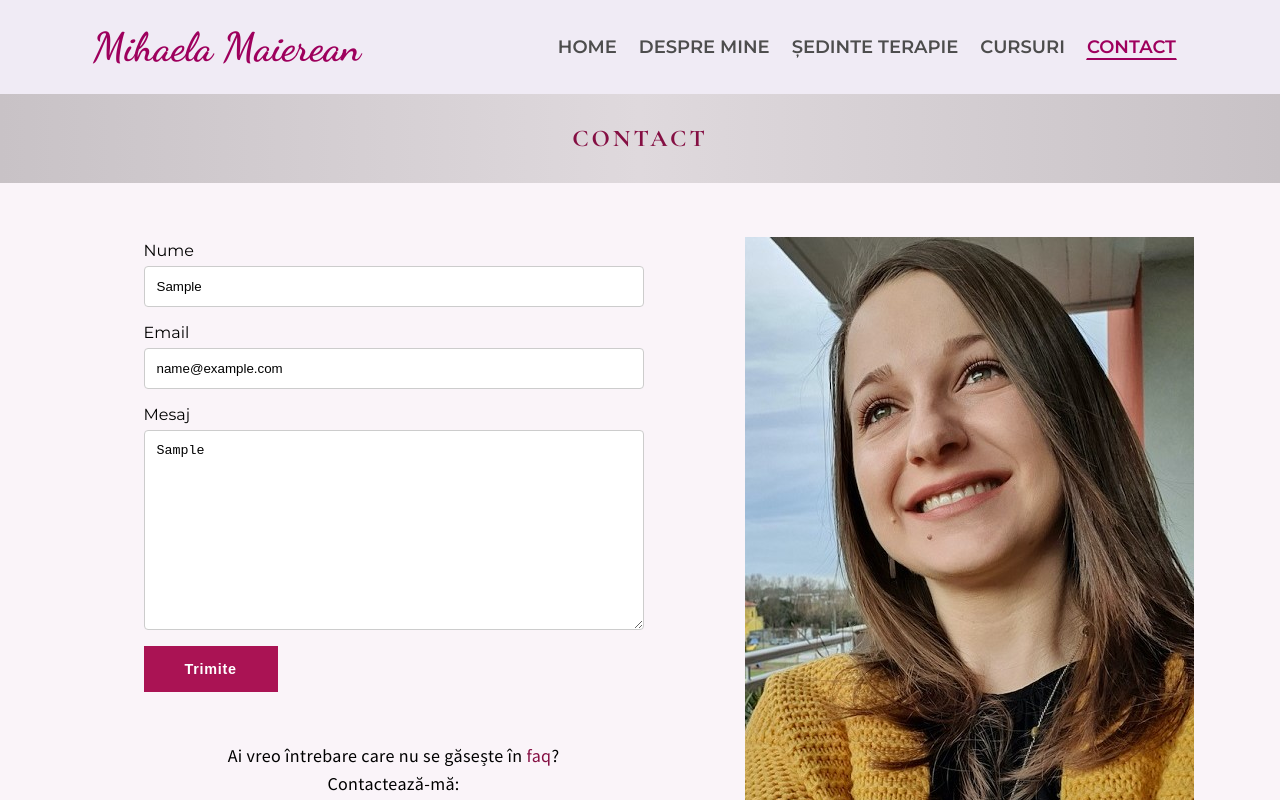
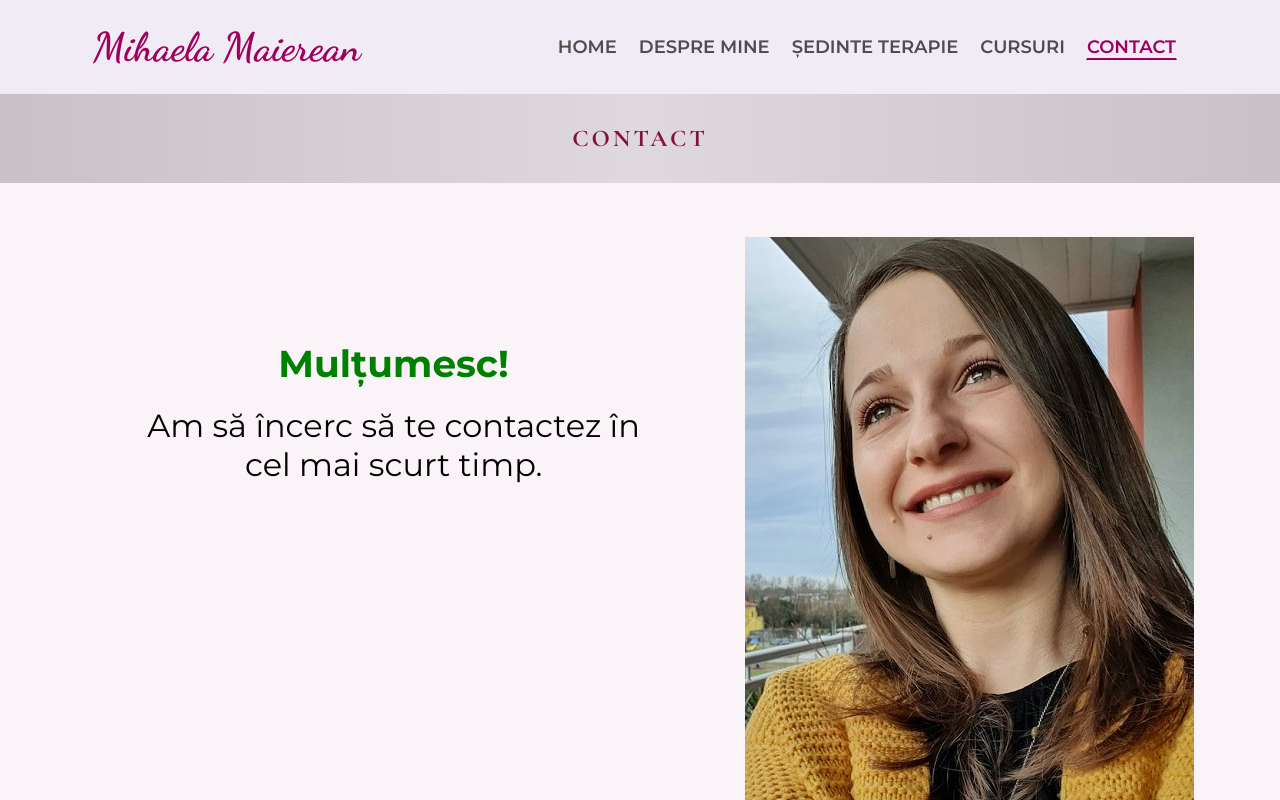
Before and after one commit to HauresBogdan/mm, a React (Create React App) app: page /Contact in a window 1280 px wide. Both pictures are taken after typing "Sample", "name@example.com", "Sample" into the empty fields and a click on the button "Trimite". Shown: the top 800 px of the page. Built offline with nearby package versions, Linux system fonts and the light colour scheme.

Commit message:
fuck my life2

```diff
--- a/src/App.css
+++ b/src/App.css
@@ -1345,3 +1345,15 @@ body {
   font-family: 'Cormorant Garamond', serif;
   font-size: 4em;
 }
+
+.success-contact h1 {
+  color: green;
+  padding-bottom:20px ;
+}
+
+.success-contact {
+  font-size: 2em;
+  text-align: center;
+  padding-top: 100px;
+
+}
--- a/src/components/Contact.js
+++ b/src/components/Contact.js
@@ -3,9 +3,11 @@ import "../sidepagecss/thetahealing.css";
 import "../sidepagecss/contact.css";
 import { HashLink as Link } from "react-router-hash-link";
 import { useForm } from "react-hook-form";
+import {useState} from "react";
 
 function Contact() {
   const { register, handleSubmit, errors } = useForm(); // initialize the hook
+  const [submited, SetSubmited ] = useState(false);
   const encode = (data) => {
     return Object.keys(data)
         .map(key => encodeURIComponent(key) + "=" + encodeURIComponent(data[key]))
@@ -19,10 +21,13 @@ function Contact() {
       headers: { "Content-Type": "application/x-www-form-urlencoded" },
       body: encode({ "form-name": "contact", ...data }),
       // body: new URLSearchParams(data).toString()
-    }).then(() => console.log('Form successfully submitted')).catch((error) =>
+    }).then(() =>
+    console.log('Form successfully submitted')
+    ).catch((error) =>
       alert(error));
 
     console.log(data);
+    SetSubmited(true);
   };
 
   return (
@@ -34,6 +39,8 @@ function Contact() {
         <section className="thp-hero background-contact">
           <div className="contact-and-text th-container">
             <div className="contact-contact form-container">
+
+            {submited===false ?
             <form name="contact" method="POST" data-netlify="true" onSubmit={handleSubmit(onSubmit)}>
             <input type="hidden" name="form-name" value="contact" />
               <label htmlFor="name">Nume</label>
@@ -72,7 +79,21 @@ function Contact() {
             </p>
           </div>
 
-              </form>
+            </form> : <div className="success-contact">
+            <h1>Mulțumesc!</h1>
+            <p>Am să încerc să te contactez în cel mai scurt timp.</p>
+
+            </div>
+
+
+
+          }
+
+
+
+
+
+
             </div>
             <div className="contact-img">
               <img src="thp-1.jpg" alt="mihaela maierean"/>
```
Also changed, not shown: 1 other file (tests, documents, lock files or other folders). Lines whose indentation alone changed are shown as unchanged.
